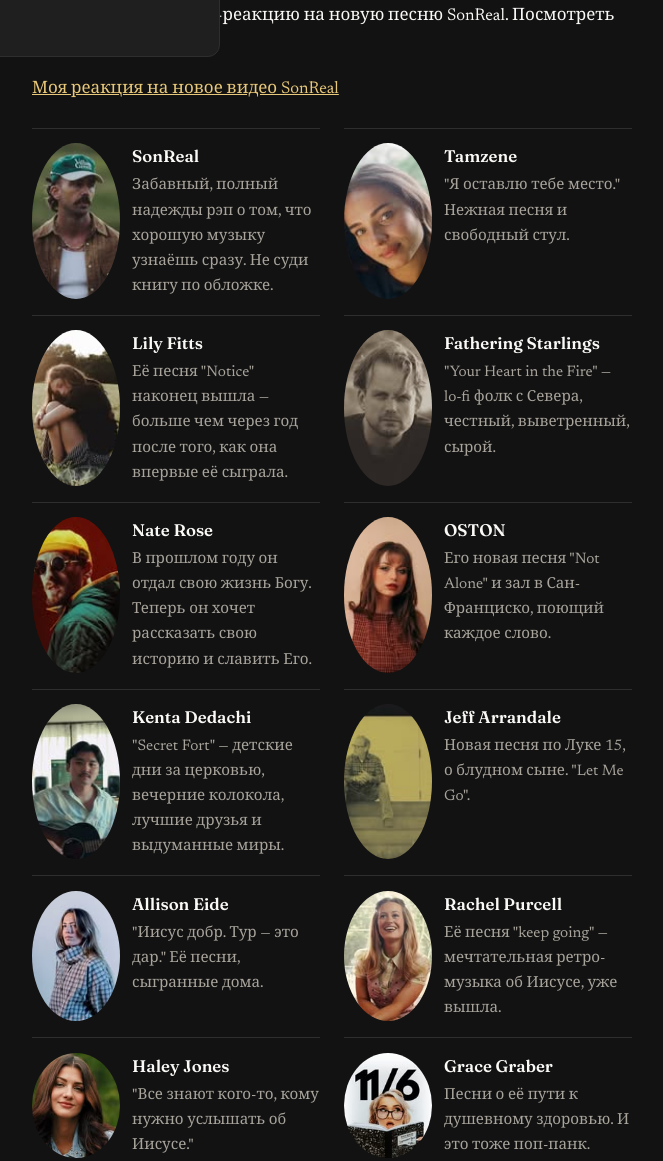
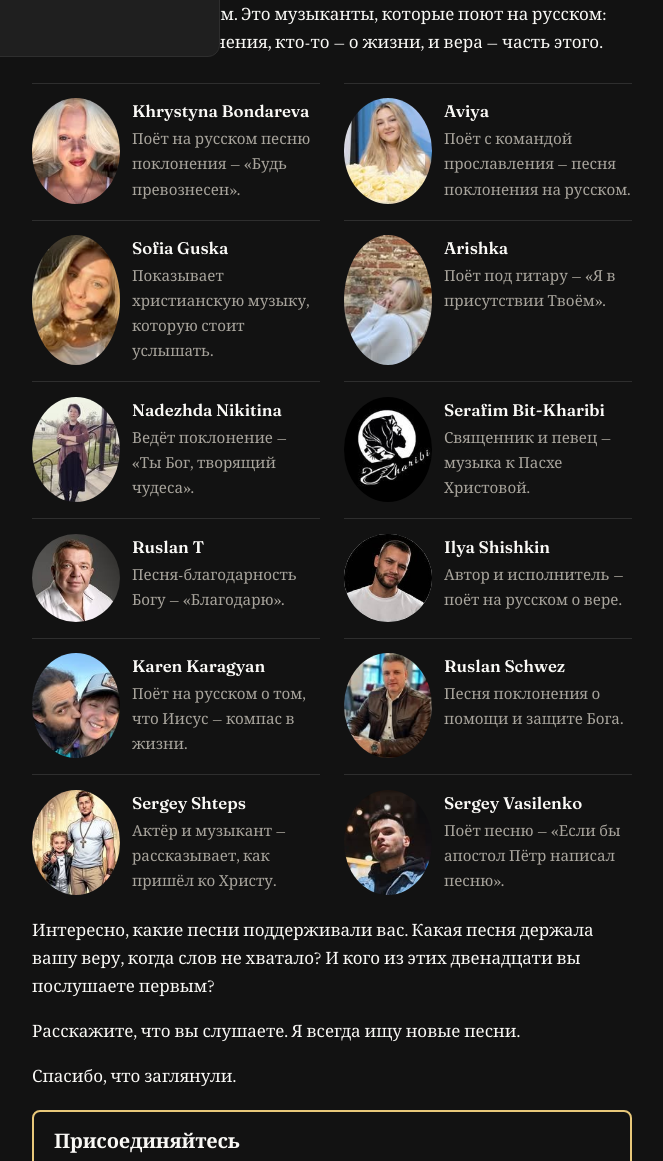
Before and after one commit to streamjonathan/jonathanmccallum-ru, an Eleventy site: page content/posts/2026-11-23-music-and-faith.md in a window 1280 px wide. Shown: the part 727-1888 px from the top of the page, without its empty margins (308-971 px from the left). Built offline with nearby package versions, Linux system fonts and the light colour scheme; Eleventy itself is replaced by a stand-in of ours; files that its build step writes are made by us from their sources.

Commit message:
Music and Faith: feature local-language musicians (12 artists) [ru]

```diff
--- a/content/posts/2026-11-23-music-and-faith.md
+++ b/content/posts/2026-11-23-music-and-faith.md
@@ -3,7 +3,7 @@ title: "Музыка и вера"
 date: 2026-11-23
 slug: music-and-faith
 draft: false
-shareImage: /images/music-faith/sonreal.jpg
+shareImage: /images/music-faith/robozerovva.jpg
 ---
 
 Я много времени слушаю музыкантов в Инстаграме. Вот некоторые, кого я слушаю в последнее время.
@@ -14,70 +14,68 @@ shareImage: /images/music-faith/sonreal.jpg
 
 Не все они поют песни поклонения. Большинство просто поют о жизни, и вера — часть этого. Вот что мне в них нравится. Нажмите на карточку, чтобы посмотреть песню в Инстаграме.
 
-Я также сделал видео-реакцию на новую песню SonReal. Посмотреть можно здесь:
-
-[Моя реакция на новое видео SonReal](https://www.youtube.com/shorts/wePjZMr6beE)
+Эти песни — на русском. Это музыканты, которые поют на русском: кто-то — песни поклонения, кто-то — о жизни, и вера — часть этого.
 
 <div class="ig-grid">
-<a class="ig-card" href="https://www.instagram.com/reel/DgBgmKwB84s/" target="_blank" rel="noopener">
-<img class="ig-card__img" src="/images/music-faith/sonreal.jpg" alt="SonReal" loading="lazy" width="150" height="150">
-<span class="ig-card__text"><span class="ig-card__name">SonReal</span>
-<span class="ig-card__note">Забавный, полный надежды рэп о том, что хорошую музыку узнаёшь сразу. Не суди книгу по обложке.</span></span>
+<a class="ig-card" href="https://www.instagram.com/reel/DaLt_nRi9VS/" target="_blank" rel="noopener">
+<img class="ig-card__img" src="/images/music-faith/robozerovva.jpg" alt="Khrystyna Bondareva" loading="lazy" width="150" height="150">
+<span class="ig-card__text"><span class="ig-card__name">Khrystyna Bondareva</span>
+<span class="ig-card__note">Поёт на русском песню поклонения — «Будь превознесен».</span></span>
 </a>
-<a class="ig-card" href="https://www.instagram.com/reel/DgDnpYFAUjr/" target="_blank" rel="noopener">
-<img class="ig-card__img" src="/images/music-faith/tamzene.jpg" alt="Tamzene" loading="lazy" width="150" height="150">
-<span class="ig-card__text"><span class="ig-card__name">Tamzene</span>
-<span class="ig-card__note">"Я оставлю тебе место." Нежная песня и свободный стул.</span></span>
+<a class="ig-card" href="https://www.instagram.com/reel/DJYiguUIm26/" target="_blank" rel="noopener">
+<img class="ig-card__img" src="/images/music-faith/_as_aviya_.jpg" alt="Aviya" loading="lazy" width="150" height="150">
+<span class="ig-card__text"><span class="ig-card__name">Aviya</span>
+<span class="ig-card__note">Поёт с командой прославления — песня поклонения на русском.</span></span>
 </a>
-<a class="ig-card" href="https://www.instagram.com/reel/Df5X6L3K-3W/" target="_blank" rel="noopener">
-<img class="ig-card__img" src="/images/music-faith/lilyfittsmusic.jpg" alt="Lily Fitts" loading="lazy" width="150" height="150">
-<span class="ig-card__text"><span class="ig-card__name">Lily Fitts</span>
-<span class="ig-card__note">Её песня "Notice" наконец вышла — больше чем через год после того, как она впервые её сыграла.</span></span>
+<a class="ig-card" href="https://www.instagram.com/reel/DS2-Janjl8U/" target="_blank" rel="noopener">
+<img class="ig-card__img" src="/images/music-faith/sonolybvi.jpg" alt="Sofia Guska" loading="lazy" width="150" height="150">
+<span class="ig-card__text"><span class="ig-card__name">Sofia Guska</span>
+<span class="ig-card__note">Показывает христианскую музыку, которую стоит услышать.</span></span>
 </a>
-<a class="ig-card" href="https://www.instagram.com/reel/DgE-ybeI6ko/" target="_blank" rel="noopener">
-<img class="ig-card__img" src="/images/music-faith/fatheringstarlings.jpg" alt="Fathering Starlings" loading="lazy" width="150" height="150">
-<span class="ig-card__text"><span class="ig-card__name">Fathering Starlings</span>
-<span class="ig-card__note">"Your Heart in the Fire" — lo-fi фолк с Севера, честный, выветренный, сырой.</span></span>
+<a class="ig-card" href="https://www.instagram.com/reel/DdrqL6YA1EV/" target="_blank" rel="noopener">
+<img class="ig-card__img" src="/images/music-faith/arishkasas.jpg" alt="Arishka" loading="lazy" width="150" height="150">
+<span class="ig-card__text"><span class="ig-card__name">Arishka</span>
+<span class="ig-card__note">Поёт под гитару — «Я в присутствии Твоём».</span></span>
 </a>
-<a class="ig-card" href="https://www.instagram.com/reel/DfkSMZhpium/" target="_blank" rel="noopener">
-<img class="ig-card__img" src="/images/music-faith/naterosemusic.jpg" alt="Nate Rose" loading="lazy" width="150" height="150">
-<span class="ig-card__text"><span class="ig-card__name">Nate Rose</span>
-<span class="ig-card__note">В прошлом году он отдал свою жизнь Богу. Теперь он хочет рассказать свою историю и славить Его.</span></span>
+<a class="ig-card" href="https://www.instagram.com/reel/DfFPuK4tSo7/" target="_blank" rel="noopener">
+<img class="ig-card__img" src="/images/music-faith/christiano4ka.jpg" alt="Nadezhda Nikitina" loading="lazy" width="150" height="150">
+<span class="ig-card__text"><span class="ig-card__name">Nadezhda Nikitina</span>
+<span class="ig-card__note">Ведёт поклонение — «Ты Бог, творящий чудеса».</span></span>
 </a>
-<a class="ig-card" href="https://www.instagram.com/p/DgBMyeNkkyO/" target="_blank" rel="noopener">
-<img class="ig-card__img" src="/images/music-faith/ostonmusic.jpg" alt="OSTON" loading="lazy" width="150" height="150">
-<span class="ig-card__text"><span class="ig-card__name">OSTON</span>
-<span class="ig-card__note">Его новая песня "Not Alone" и зал в Сан-Франциско, поющий каждое слово.</span></span>
+<a class="ig-card" href="https://www.instagram.com/reel/DW_VNn2iuPx/" target="_blank" rel="noopener">
+<img class="ig-card__img" src="/images/music-faith/serafim_bit_kharibi.jpg" alt="Serafim Bit-Kharibi" loading="lazy" width="150" height="150">
+<span class="ig-card__text"><span class="ig-card__name">Serafim Bit-Kharibi</span>
+<span class="ig-card__note">Священник и певец — музыка к Пасхе Христовой.</span></span>
 </a>
-<a class="ig-card" href="https://www.instagram.com/reel/Df1qtokoyBh/" target="_blank" rel="noopener">
-<img class="ig-card__img" src="/images/music-faith/kenta_dedachi.jpg" alt="Kenta Dedachi" loading="lazy" width="150" height="150">
-<span class="ig-card__text"><span class="ig-card__name">Kenta Dedachi</span>
-<span class="ig-card__note">"Secret Fort" — детские дни за церковью, вечерние колокола, лучшие друзья и выдуманные миры.</span></span>
+<a class="ig-card" href="https://www.instagram.com/reel/DIxm8MuCe4l/" target="_blank" rel="noopener">
+<img class="ig-card__img" src="/images/music-faith/ruslan_t_official.jpg" alt="Ruslan T" loading="lazy" width="150" height="150">
+<span class="ig-card__text"><span class="ig-card__name">Ruslan T</span>
+<span class="ig-card__note">Песня-благодарность Богу — «Благодарю».</span></span>
 </a>
-<a class="ig-card" href="https://www.instagram.com/reel/DfCRnSiPXa5/" target="_blank" rel="noopener">
-<img class="ig-card__img" src="/images/music-faith/jeffarrandale.jpg" alt="Jeff Arrandale" loading="lazy" width="150" height="150">
-<span class="ig-card__text"><span class="ig-card__name">Jeff Arrandale</span>
-<span class="ig-card__note">Новая песня по Луке 15, о блудном сыне. "Let Me Go".</span></span>
+<a class="ig-card" href="https://www.instagram.com/reel/Dd6f7FSh58b/" target="_blank" rel="noopener">
+<img class="ig-card__img" src="/images/music-faith/ilyushik_official.jpg" alt="Ilya Shishkin" loading="lazy" width="150" height="150">
+<span class="ig-card__text"><span class="ig-card__name">Ilya Shishkin</span>
+<span class="ig-card__note">Автор и исполнитель — поёт на русском о вере.</span></span>
 </a>
-<a class="ig-card" href="https://www.instagram.com/reel/Df71X0lzZsN/" target="_blank" rel="noopener">
-<img class="ig-card__img" src="/images/music-faith/allison_eide.jpg" alt="Allison Eide" loading="lazy" width="150" height="150">
-<span class="ig-card__text"><span class="ig-card__name">Allison Eide</span>
-<span class="ig-card__note">"Иисус добр. Тур — это дар." Её песни, сыгранные дома.</span></span>
+<a class="ig-card" href="https://www.instagram.com/reel/DfSX4LVRbuQ/" target="_blank" rel="noopener">
+<img class="ig-card__img" src="/images/music-faith/worshipovec.jpg" alt="Karen Karagyan" loading="lazy" width="150" height="150">
+<span class="ig-card__text"><span class="ig-card__name">Karen Karagyan</span>
+<span class="ig-card__note">Поёт на русском о том, что Иисус — компас в жизни.</span></span>
 </a>
-<a class="ig-card" href="https://www.instagram.com/reel/DgD31mXBDcn/" target="_blank" rel="noopener">
-<img class="ig-card__img" src="/images/music-faith/rachelpurcellmusic.jpg" alt="Rachel Purcell" loading="lazy" width="150" height="150">
-<span class="ig-card__text"><span class="ig-card__name">Rachel Purcell</span>
-<span class="ig-card__note">Её песня "keep going" — мечтательная ретро-музыка об Иисусе, уже вышла.</span></span>
+<a class="ig-card" href="https://www.instagram.com/reel/Df1__MaxkyS/" target="_blank" rel="noopener">
+<img class="ig-card__img" src="/images/music-faith/ruslan_schwez.jpg" alt="Ruslan Schwez" loading="lazy" width="150" height="150">
+<span class="ig-card__text"><span class="ig-card__name">Ruslan Schwez</span>
+<span class="ig-card__note">Песня поклонения о помощи и защите Бога.</span></span>
 </a>
-<a class="ig-card" href="https://www.instagram.com/reel/Df9vziqCJtC/" target="_blank" rel="noopener">
-<img class="ig-card__img" src="/images/music-faith/haleyjonesofficial.jpg" alt="Haley Jones" loading="lazy" width="150" height="150">
-<span class="ig-card__text"><span class="ig-card__name">Haley Jones</span>
-<span class="ig-card__note">"Все знают кого-то, кому нужно услышать об Иисусе."</span></span>
+<a class="ig-card" href="https://www.instagram.com/reel/DcDV4nitF4c/" target="_blank" rel="noopener">
+<img class="ig-card__img" src="/images/music-faith/shteps_s.jpg" alt="Sergey Shteps" loading="lazy" width="150" height="150">
+<span class="ig-card__text"><span class="ig-card__name">Sergey Shteps</span>
+<span class="ig-card__note">Актёр и музыкант — рассказывает, как пришёл ко Христу.</span></span>
 </a>
-<a class="ig-card" href="https://www.instagram.com/reel/DgAmATaizM0/" target="_blank" rel="noopener">
-<img class="ig-card__img" src="/images/music-faith/gracegrabermusic.jpg" alt="Grace Graber" loading="lazy" width="150" height="150">
-<span class="ig-card__text"><span class="ig-card__name">Grace Graber</span>
-<span class="ig-card__note">Песни о её пути к душевному здоровью. И это тоже поп-панк.</span></span>
+<a class="ig-card" href="https://www.instagram.com/reel/Det7So_ACDS/" target="_blank" rel="noopener">
+<img class="ig-card__img" src="/images/music-faith/serzh_hugo.jpg" alt="Sergey Vasilenko" loading="lazy" width="150" height="150">
+<span class="ig-card__text"><span class="ig-card__name">Sergey Vasilenko</span>
+<span class="ig-card__note">Поёт песню — «Если бы апостол Пётр написал песню».</span></span>
 </a>
 </div>
 
```
Also changed, not shown: content/images/music-faith/_as_aviya_.jpg (added), content/images/music-faith/arishkasas.jpg (added), content/images/music-faith/christiano4ka.jpg (added), content/images/music-faith/ilyushik_official.jpg (added), content/images/music-faith/robozerovva.jpg (added), content/images/music-faith/ruslan_schwez.jpg (added), content/images/music-faith/ruslan_t_official.jpg (added), content/images/music-faith/serafim_bit_kharibi.jpg (added), content/images/music-faith/serzh_hugo.jpg (added), content/images/music-faith/shteps_s.jpg (added), content/images/music-faith/sonolybvi.jpg (added), content/images/music-faith/worshipovec.jpg (added).
